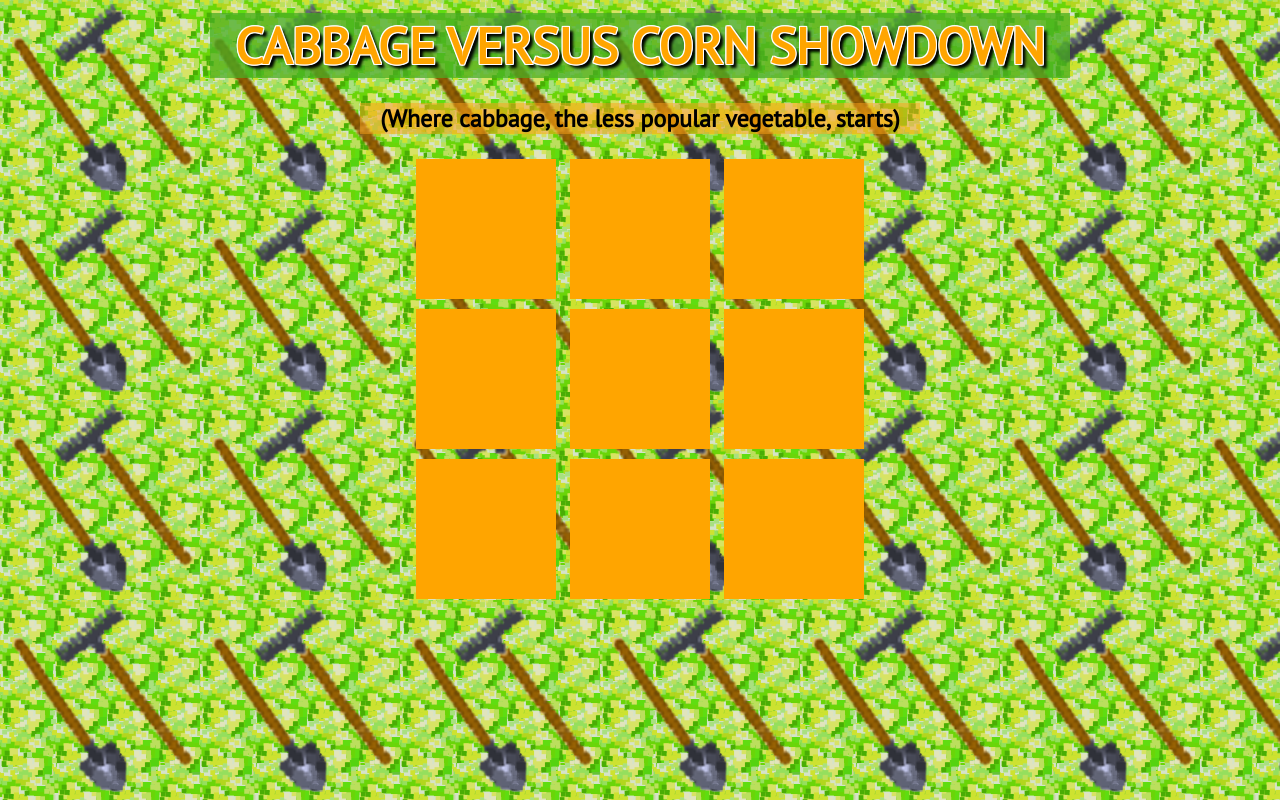
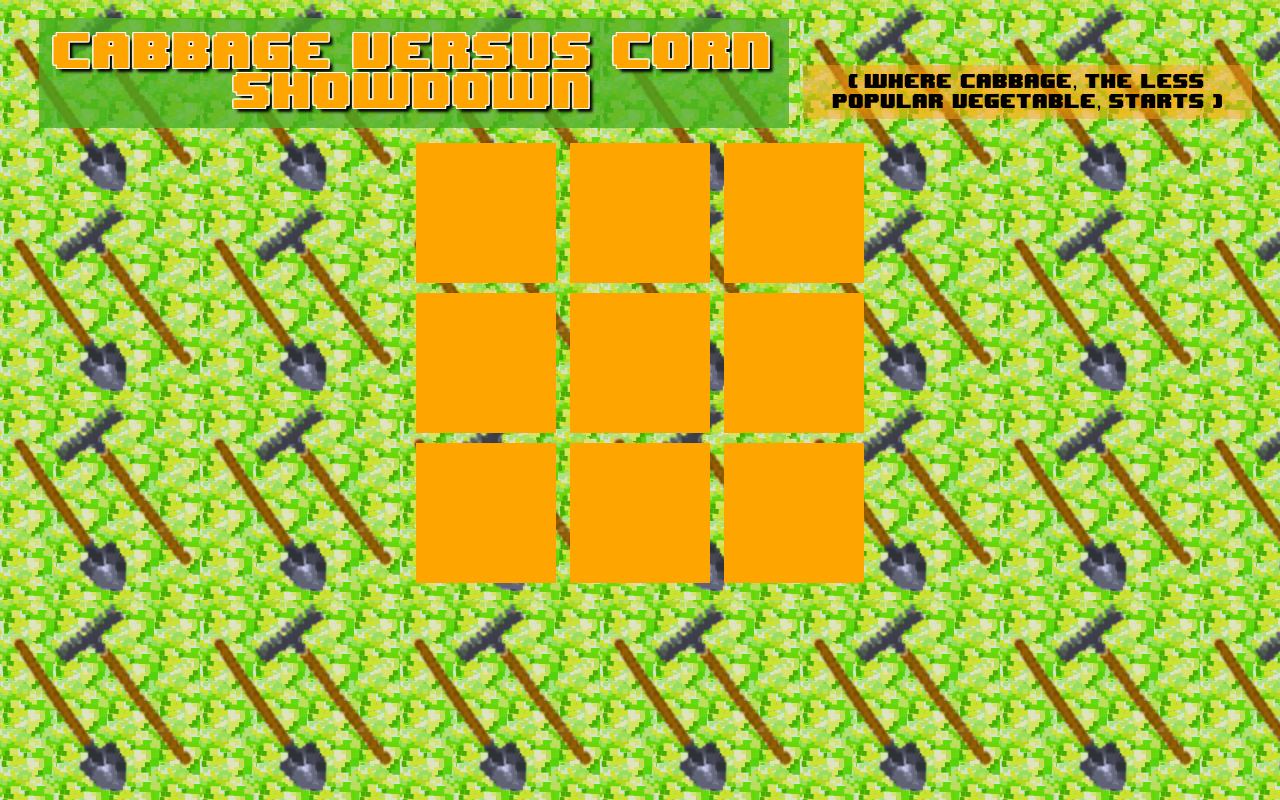
Before and after one commit to DaisyMolving/cabbage_vs_corn_showdown, a plain HTML site: page index.html in a window 1280 px wide. Drawn offline with Linux system fonts and the light colour scheme.

Commit message:
changed font to 8 bit style, linked from TTF file, removed drafted comment code, improved html indentation

```diff
--- a/index.html
+++ b/index.html
@@ -7,27 +7,18 @@
     <script src="noughtsandcrosses.js"></script>
     <link rel="stylesheet" type="text/css" href="noughtsandcrosses.css">
     <link href='http://fonts.googleapis.com/css?family=PT+Sans' rel='stylesheet' type='text/css'>
+    <style type="text/css" media="screen, print">
+      @font-face {
+        font-family:"8 bit wonder";
+        src: url("8-BIT WONDER.TTF");
+      }
+    </style>
   </head>
   <body>
     <div class="containerOne">
       <h1>CABBAGE VERSUS CORN SHOWDOWN</h1>
-    <h2> (Where cabbage, the less popular vegetable, starts)</h2>
+      <h2> ( Where cabbage, the less popular vegetable, starts )</h2>
     </div>
-  <!-- <div class="playerInputs">
-    <div class="playerOneInput">
-      <h2>PLAYER ONE WOULD LIKE TO BE (O or X):</h2>
-      <input type="text" id="playerOne">
-      <button class="buttonOne"></button>
-      <p></p>
-    </div>
-    <div>
-      <h2>PLAYER TWO WOULD LIKE TO BE (O or X):</h2>
-      <input type="text" id="playerTwo">
-      <button class="buttonTwo"></button>
-      <p></p>
-    </div>
-  </div> -->
-
 
     <div class="containerTwo">
       <div class="firstRow">
@@ -37,7 +28,8 @@
       </div>
       <div class="secondRow">
         <button class="gridBox" id="four"></button>
-      <button class="gridBox" id="five"></button>  <button class="gridBox" id="six"></button>
+        <button class="gridBox" id="five"></button>
+        <button class="gridBox" id="six"></button>
       </div>
       <div class="thirdRow">
         <button class="gridBox" id="seven"></button>
@@ -49,6 +41,7 @@
     <dialog class="cabbageWins">
       <p>CABBAGE WINS! Corn, you got cole-slawtered</p>
     </dialog>
+
     <dialog class="cornWins">
       <p>CORN WINS! Cabbage, looks like you are going through a bad patch</p>
     </dialog>
--- a/noughtsandcrosses.css
+++ b/noughtsandcrosses.css
@@ -20,9 +20,9 @@
 }
 
 h1 {
-  font-family: 'PT Sans', sans-serif;
+  font-family: "8 bit wonder", sans-serif;
   color: orange;
-  font-size: 50px;
+  font-size: 40px;
   text-align: center;
   background-color: rgba(72,174,35,0.75);
   background-position: center;
@@ -37,17 +37,24 @@ h1 {
 -1px 0px 0 #fff,
 4px 4px 3px #000;
 margin: 5px;
-width: 860px;
+width: 730px;
+height: 90px;
+padding: 10px;
+margin: 10px;
+vertical-align: center;
 }
 
 h2 {
-  font-family: 'PT Sans', sans-serif;
+  font-family: "8 bit wonder", sans-serif;
+  font-size:16px;
   text-align: center;
   background-color: rgba(253,164,30,0.5);
   background-position: center;
   display: inline-block;
   text-shadow:0px 0px 10px orange;
-  width: 560px;
+  width: 435px;
+  height: 40px;
+  padding: 7px;
 }
 
 
```
Also changed, not shown: noughtsandcrosses.js (+1 -50 lines), 8-BIT WONDER.TTF (added). Lines whose indentation alone changed are shown as unchanged.
